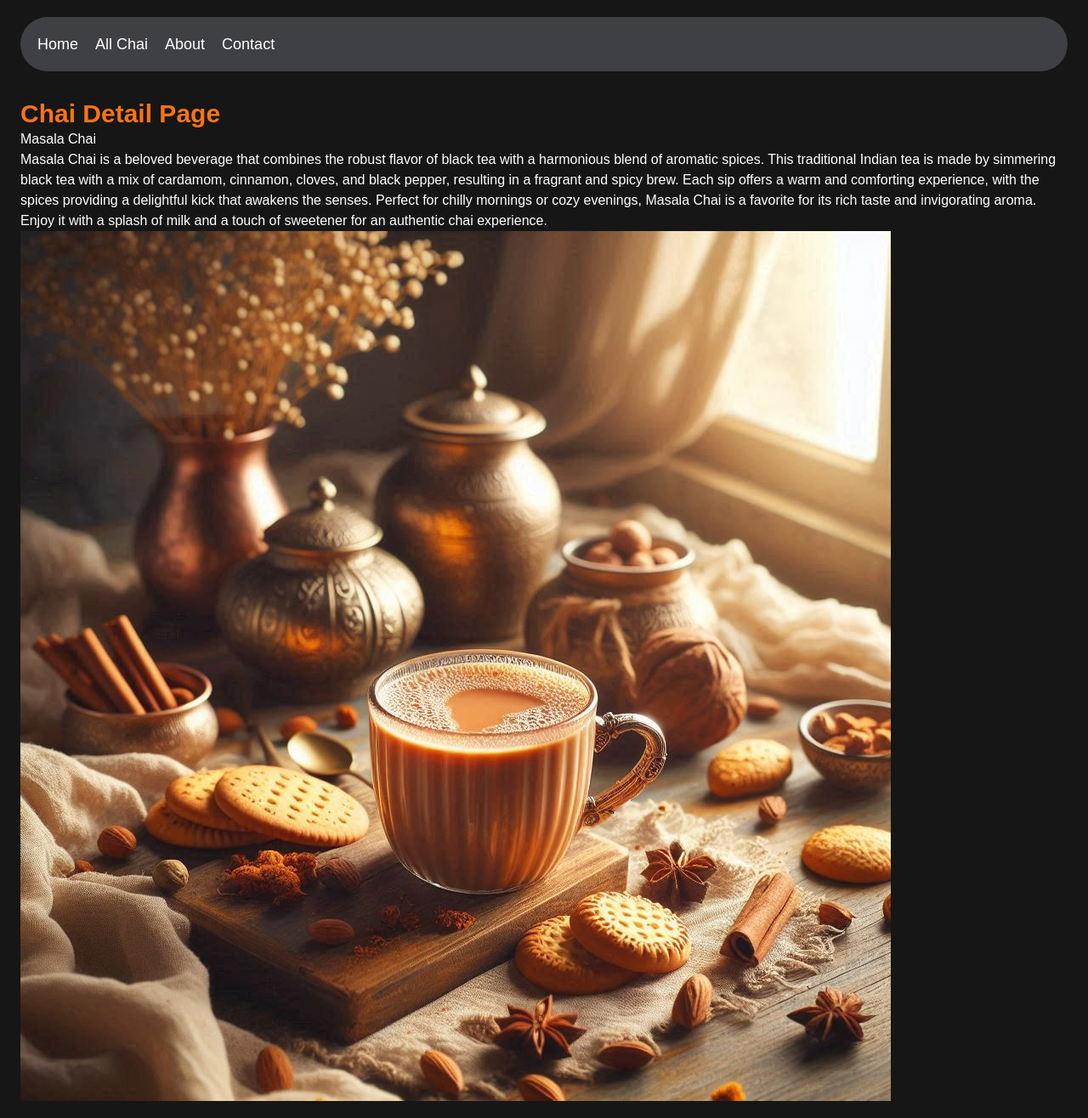
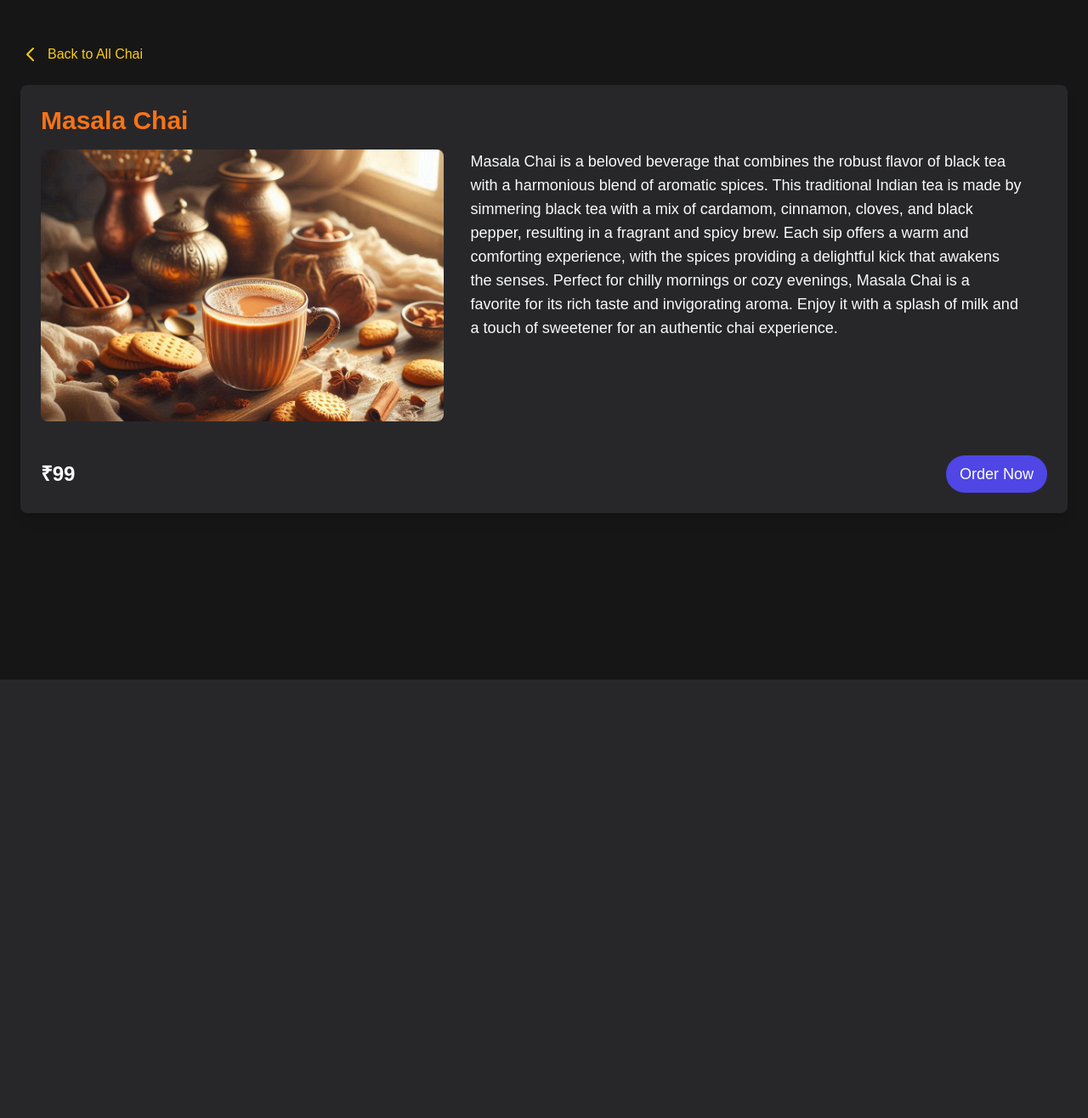
Before and after one commit to gulshan07dev/explore-django, a Django app: page /chai/7/ in a window 1280 px wide. Shown: the whole page at 85% size. After the commit the page ends 800 px from the top, so only its background shows below. Run offline with Django 5.2, Linux system fonts and the light colour scheme; data comes from the database, SQL or seed files in the repository; some libraries are stand-ins or nearby versions.

```diff
--- a/chaiDjango/chai/templates/chai_detail.html
+++ b/chaiDjango/chai/templates/chai_detail.html
@@ -5,10 +5,32 @@ Chai Details Page
 {% endblock %}
 
 {% block content %}
-<h1 class="text-3xl text-orange-500 font-semibold">Chai Detail Page</h1>
+<div class="container mx-auto">
+    <!-- Back Button -->
+    <div class="flex items-center mb-6">
+        <a href="/chai" class="flex items-center text-yellow-400 hover:text-yellow-600 transition-colors">
+            <svg class="w-6 h-6 mr-2" fill="none" stroke="currentColor" viewBox="0 0 24 24"
+                xmlns="http://www.w3.org/2000/svg">
+                <path stroke-linecap="round" stroke-linejoin="round" stroke-width="2" d="M15 19l-7-7 7-7"></path>
+            </svg>
+            Back to All Chai
+        </a>
+    </div>
 
-<h1>{{ chai.name }}</h1>
-<p>{{ chai.description }}</p>
-<img src="{{ chai.image.url }}" alt="{{ chai.name }}">
-
+    <!-- Chai Details -->
+    <div class="bg-zinc-800 p-6 rounded-lg shadow-lg">
+        <h1 class="text-3xl text-orange-500 font-semibold mb-4">{{ chai.name }}</h1>
+        <div class="w-full flex gap-4 md:gap-8 max-md:flex-col">
+            <img src="{{ chai.image.url }}" alt="{{ chai.name }}" class="w-full md:w-[40%] h-80 object-cover rounded-lg mb-4">
+            <div class="w-full md:w-[55%]">
+                <p class="text-slate-50 text-lg">{{ chai.description }}</p>
+            </div>
+        </div>
+        <div class="flex justify-between items-center mt-6">
+            <div class="text-2xl text-white font-bold">₹{{ chai.price }}</div>
+            <a href="/chai/order/{{ chai.id }}"
+                class="px-4 py-2 bg-indigo-600 rounded-full hover:bg-indigo-700 text-white text-lg">Order Now</a>
+        </div>
+    </div>
+</div>
 {% endblock %}
--- a/chaiDjango/chai/urls.py
+++ b/chaiDjango/chai/urls.py
@@ -4,4 +4,5 @@ from . import views
 urlpatterns = [
     path('', views.all_chai, name='all_chai'),
     path('<int:chai_id>/', views.chai_detail, name='chai_detail'),
+    path('order/<int:chai_id>/', views.create_order, name='create_order'),
 ]
--- a/chaiDjango/chai/views.py
+++ b/chaiDjango/chai/views.py
@@ -7,4 +7,7 @@ def all_chai(request):
 
 def chai_detail(request, chai_id):
   chai = get_object_or_404(ChaiVariety, pk=chai_id)
-  return render(request, 'chai_detail.html', {'chai': chai})
+  return render(request, 'chai_detail.html', {'chai': chai, 'hide_navbar': True})
+
+def create_order(request, chai_id):
+  return render(request, 'under_construction.html', {'hide_navbar': True})
--- a/chaiDjango/templates/base.html
+++ b/chaiDjango/templates/base.html
@@ -7,25 +7,22 @@
     <meta charset="UTF-8">
     <meta name="viewport" content="width=device-width, initial-scale=1.0">
     <link rel="stylesheet" href="{% static 'style.css' %}">
-    <title>
-        {% block title %}
-        Chai aur Django
-        {% endblock title %}
-    </title>
+    <title>{% block title %}Chai aur Django{% endblock title %}</title>
     {% tailwind_css %}
 </head>
 
 <body>
     <main class="sm:px-6 px-3 sm:py-5 py-4">
+        {% if not hide_navbar %}
         <nav class="h-16 bg-zinc-700 rounded-full flex items-center sm:gap-5 gap-4 sm:px-5 px-3.5">
             <a href="/" class="text-lg text-white hover:text-slate-400">Home</a>
             <a href="/chai" class="text-lg text-white hover:text-slate-400">All Chai</a>
             <a href="/about" class="text-lg text-white hover:text-slate-400">About</a>
             <a href="/contact" class="text-lg text-white hover:text-slate-400">Contact</a>
         </nav>
-        <main class="pt-8 min-h-full">
-            {% block content %}
-            {% endblock %}
+        {% endif %}
+        <main class="pt-8">
+            {% block content %}{% endblock %}
         </main>
     </main>
 </body>
--- a/chaiDjango/theme/static/css/dist/styles.css
+++ b/chaiDjango/theme/static/css/dist/styles.css
@@ -792,16 +792,28 @@ select {
   margin-right: auto;
 }
 
+.mb-4 {
+  margin-bottom: 1rem;
+}
+
+.mb-6 {
+  margin-bottom: 1.5rem;
+}
+
+.mr-2 {
+  margin-right: 0.5rem;
+}
+
 .mt-10 {
   margin-top: 2.5rem;
 }
 
-.mt-2 {
-  margin-top: 0.5rem;
+.mt-4 {
+  margin-top: 1rem;
 }
 
-.mt-4 {
-  margin-top: 1rem;
+.mt-6 {
+  margin-top: 1.5rem;
 }
 
 .line-clamp-2 {
@@ -827,6 +839,18 @@ select {
   height: 4rem;
 }
 
+.h-6 {
+  height: 1.5rem;
+}
+
+.h-80 {
+  height: 20rem;
+}
+
+.h-\[80vh\] {
+  height: 80vh;
+}
+
 .h-screen {
   height: 100vh;
 }
@@ -835,16 +859,16 @@ select {
   min-height: 100%;
 }
 
+.w-6 {
+  width: 1.5rem;
+}
+
 .w-full {
   width: 100%;
 }
 
 .transform {
   transform: translate(var(--tw-translate-x), var(--tw-translate-y)) rotate(var(--tw-rotate)) skewX(var(--tw-skew-x)) skewY(var(--tw-skew-y)) scaleX(var(--tw-scale-x)) scaleY(var(--tw-scale-y));
-}
-
-.grid-cols-1 {
-  grid-template-columns: repeat(1, minmax(0, 1fr));
 }
 
 .grid-cols-2 {
@@ -912,22 +924,19 @@ select {
   border-radius: 0.5rem;
 }
 
-.rounded-md {
-  border-radius: 0.375rem;
-}
-
-.rounded-xl {
-  border-radius: 0.75rem;
-}
-
 .bg-gray-50 {
   --tw-bg-opacity: 1;
   background-color: rgb(249 250 251 / var(--tw-bg-opacity));
 }
 
-.bg-indigo-500 {
+.bg-gray-700 {
   --tw-bg-opacity: 1;
-  background-color: rgb(99 102 241 / var(--tw-bg-opacity));
+  background-color: rgb(55 65 81 / var(--tw-bg-opacity));
+}
+
+.bg-indigo-600 {
+  --tw-bg-opacity: 1;
+  background-color: rgb(79 70 229 / var(--tw-bg-opacity));
 }
 
 .bg-zinc-700 {
@@ -940,49 +949,26 @@ select {
   background-color: rgb(39 39 42 / var(--tw-bg-opacity));
 }
 
-.bg-gray-800 {
-  --tw-bg-opacity: 1;
-  background-color: rgb(31 41 55 / var(--tw-bg-opacity));
-}
-
-.bg-gray-600 {
-  --tw-bg-opacity: 1;
-  background-color: rgb(75 85 99 / var(--tw-bg-opacity));
-}
-
-.bg-gray-700 {
-  --tw-bg-opacity: 1;
-  background-color: rgb(55 65 81 / var(--tw-bg-opacity));
-}
-
-.bg-indigo-600 {
-  --tw-bg-opacity: 1;
-  background-color: rgb(79 70 229 / var(--tw-bg-opacity));
-}
-
-.bg-indigo-700 {
-  --tw-bg-opacity: 1;
-  background-color: rgb(67 56 202 / var(--tw-bg-opacity));
+.object-cover {
+  -o-object-fit: cover;
+     object-fit: cover;
 }
 
 .p-2 {
   padding: 0.5rem;
 }
 
-.p-3 {
-  padding: 0.75rem;
+.p-4 {
+  padding: 1rem;
 }
 
-.p-3\.5 {
-  padding: 0.875rem;
+.p-6 {
+  padding: 1.5rem;
 }
 
-.p-0 {
-  padding: 0px;
-}
-
-.p-4 {
-  padding: 1rem;
+.px-1 {
+  padding-left: 0.25rem;
+  padding-right: 0.25rem;
 }
 
 .px-3 {
@@ -995,16 +981,6 @@ select {
   padding-right: 0.875rem;
 }
 
-.py-4 {
-  padding-top: 1rem;
-  padding-bottom: 1rem;
-}
-
-.py-2 {
-  padding-top: 0.5rem;
-  padding-bottom: 0.5rem;
-}
-
 .px-4 {
   padding-left: 1rem;
   padding-right: 1rem;
@@ -1015,9 +991,14 @@ select {
   padding-bottom: 0.25rem;
 }
 
-.px-1 {
-  padding-left: 0.25rem;
-  padding-right: 0.25rem;
+.py-2 {
+  padding-top: 0.5rem;
+  padding-bottom: 0.5rem;
+}
+
+.py-4 {
+  padding-top: 1rem;
+  padding-bottom: 1rem;
 }
 
 .pt-8 {
@@ -1026,6 +1007,11 @@ select {
 
 .font-serif {
   font-family: ui-serif, Georgia, Cambria, "Times New Roman", Times, serif;
+}
+
+.text-2xl {
+  font-size: 1.5rem;
+  line-height: 2rem;
 }
 
 .text-3xl {
@@ -1058,17 +1049,12 @@ select {
   line-height: 1rem;
 }
 
-.text-sm {
-  font-size: 0.875rem;
-  line-height: 1.25rem;
+.font-bold {
+  font-weight: 700;
 }
 
 .font-semibold {
   font-weight: 600;
-}
-
-.font-bold {
-  font-weight: 700;
 }
 
 .leading-normal {
@@ -1089,15 +1075,31 @@ select {
   color: rgb(226 232 240 / var(--tw-text-opacity));
 }
 
+.text-slate-50 {
+  --tw-text-opacity: 1;
+  color: rgb(248 250 252 / var(--tw-text-opacity));
+}
+
 .text-white {
   --tw-text-opacity: 1;
   color: rgb(255 255 255 / var(--tw-text-opacity));
+}
+
+.text-yellow-400 {
+  --tw-text-opacity: 1;
+  color: rgb(250 204 21 / var(--tw-text-opacity));
 }
 
 .shadow-lg {
   --tw-shadow: 0 10px 15px -3px rgb(0 0 0 / 0.1), 0 4px 6px -4px rgb(0 0 0 / 0.1);
   --tw-shadow-colored: 0 10px 15px -3px var(--tw-shadow-color), 0 4px 6px -4px var(--tw-shadow-color);
   box-shadow: var(--tw-ring-offset-shadow, 0 0 #0000), var(--tw-ring-shadow, 0 0 #0000), var(--tw-shadow);
+}
+
+.transition-colors {
+  transition-property: color, background-color, border-color, text-decoration-color, fill, stroke;
+  transition-timing-function: cubic-bezier(0.4, 0, 0.2, 1);
+  transition-duration: 150ms;
 }
 
 .transition-transform {
@@ -1169,20 +1164,28 @@ select {
     font-size: 0.875rem;
     line-height: 1.25rem;
   }
+
+  .sm\:text-xl {
+    font-size: 1.25rem;
+    line-height: 1.75rem;
+  }
 }
 
 @media (min-width: 768px) {
+  .md\:w-\[40\%\] {
+    width: 40%;
+  }
+
+  .md\:w-\[55\%\] {
+    width: 55%;
+  }
+
   .md\:grid-cols-3 {
     grid-template-columns: repeat(3, minmax(0, 1fr));
   }
 
-  .md\:gap-x-4 {
-    -moz-column-gap: 1rem;
-         column-gap: 1rem;
-  }
-
-  .md\:gap-y-5 {
-    row-gap: 1.25rem;
+  .md\:gap-8 {
+    gap: 2rem;
   }
 
   .md\:gap-y-7 {
```
Also changed, not shown: other parts of chaiDjango/theme/static/css/dist/styles.css (+22 -36 lines), chaiDjango/templates/under_construction.html (added, +11 -0 lines).
